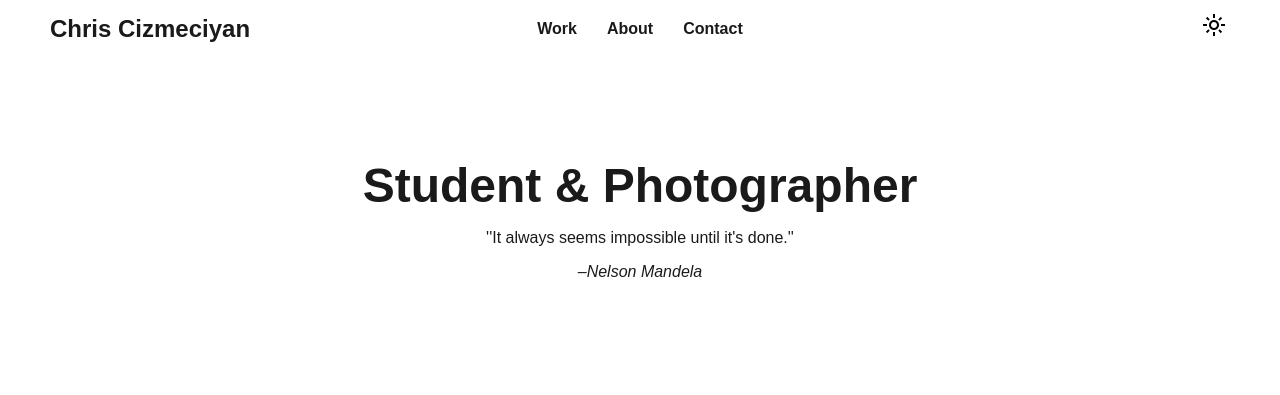
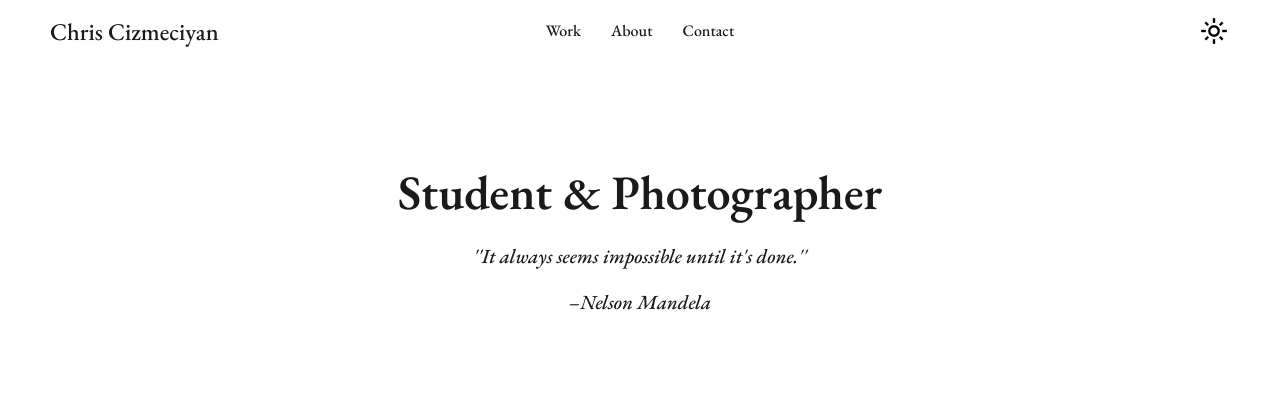
Before and after one commit to ChrisCizmeci/website, a plain HTML site: page index.html in a window 1280 px wide. Shown: the top 395 px of the page. Drawn offline with nearby package versions, Linux system fonts and the light colour scheme; a web font is replaced by a local one.

Commit message:
style.css

```diff
--- a/style.css
+++ b/style.css
@@ -1,17 +1,20 @@
-@font-face {
-  font-family: 'Monomakh'; /* The name you will use to reference the font */
-  src: url('fonts/Monomakh-Regular.woff2') format('woff2'); /* Path to your font file */
-  font-weight: 400; /* Corresponds to 'regular' */
-  font-style: normal;
-}
-
 /* General Body Styles */
 body {
-    font-family: 'Monomakh', sans-serif; /* APPLY THE FONT HERE (with a fallback) */
+    font-family: "EB Garamond", serif;
+    font-weight: 400;
     margin: 0;
     background-color: #ffffff;
     color: #1a1a1a;
     transition: background-color 0.3s, color 0.3s;
+}
+
+/* Base style for Material Symbols */
+.material-symbols-outlined {
+  font-variation-settings:
+  'FILL' 0,
+  'wght' 400,
+  'GRAD' 0,
+  'opsz' 24
 }
 
 /* Dark Theme */
@@ -29,10 +32,6 @@ header {
     position: relative;
 }
 
-nav {
-    /* No styles needed here anymore for positioning */
-}
-
 nav ul {
     list-style: none;
     display: flex;
@@ -44,7 +43,7 @@ nav ul {
 nav a {
     text-decoration: none;
     color: inherit;
-    font-weight: bold;
+    font-weight: 500;
 }
 
 /* Position logo on the left */
@@ -52,12 +51,12 @@ nav a {
     position: absolute;
     left: 50px;
     top: 50%;
-    transform: translateY(-50%); /* Ensures perfect vertical centering */
+    transform: translateY(-50%);
 }
 
 .logo a {
     font-size: 1.5em;
-    font-weight: bold;
+    font-weight: 500;
     text-decoration: none;
     color: inherit;
 }
@@ -70,19 +69,21 @@ nav a {
     padding: 0;
     width: 32px;
     height: 32px;
-    position: absolute; /* Change from relative to absolute */
+    position: absolute;
     right: 50px;
     top: 50%;
-    transform: translateY(-50%); /* Ensures perfect vertical centering */
+    transform: translateY(-50%);
 }
 
-#theme-switcher img {
-    width: 100%;
-    height: 100%;
+/* Icon Styles */
+#theme-switcher .material-symbols-outlined {
     position: absolute;
-    top: 0;
-    left: 0;
+    top: 50%;
+    left: 50%;
+    transform: translate(-50%, -50%);
     transition: opacity 0.3s ease-in-out;
+    color: inherit;
+    font-size: 28px;
 }
 
 #theme-switcher .moon-icon {
@@ -93,8 +94,11 @@ body.dark-mode #theme-switcher .sun-icon {
     opacity: 0;
 }
 
+/* MODIFIED RULE FOR MOON ICON */
 body.dark-mode #theme-switcher .moon-icon {
     opacity: 1;
+    color: #ffffff;
+    /* The font-variation-settings rule has been removed to use the default outline style */
 }
 
 /* Hero Section */
@@ -106,6 +110,13 @@ body.dark-mode #theme-switcher .moon-icon {
 .hero h1 {
     font-size: 3em;
     margin: 0;
+    font-weight: 600;
+}
+
+.hero p {
+    font-weight: 500;
+    font-style: italic;
+    font-size: 1.25rem;
 }
 
 /* Asymmetric Gallery */
```
